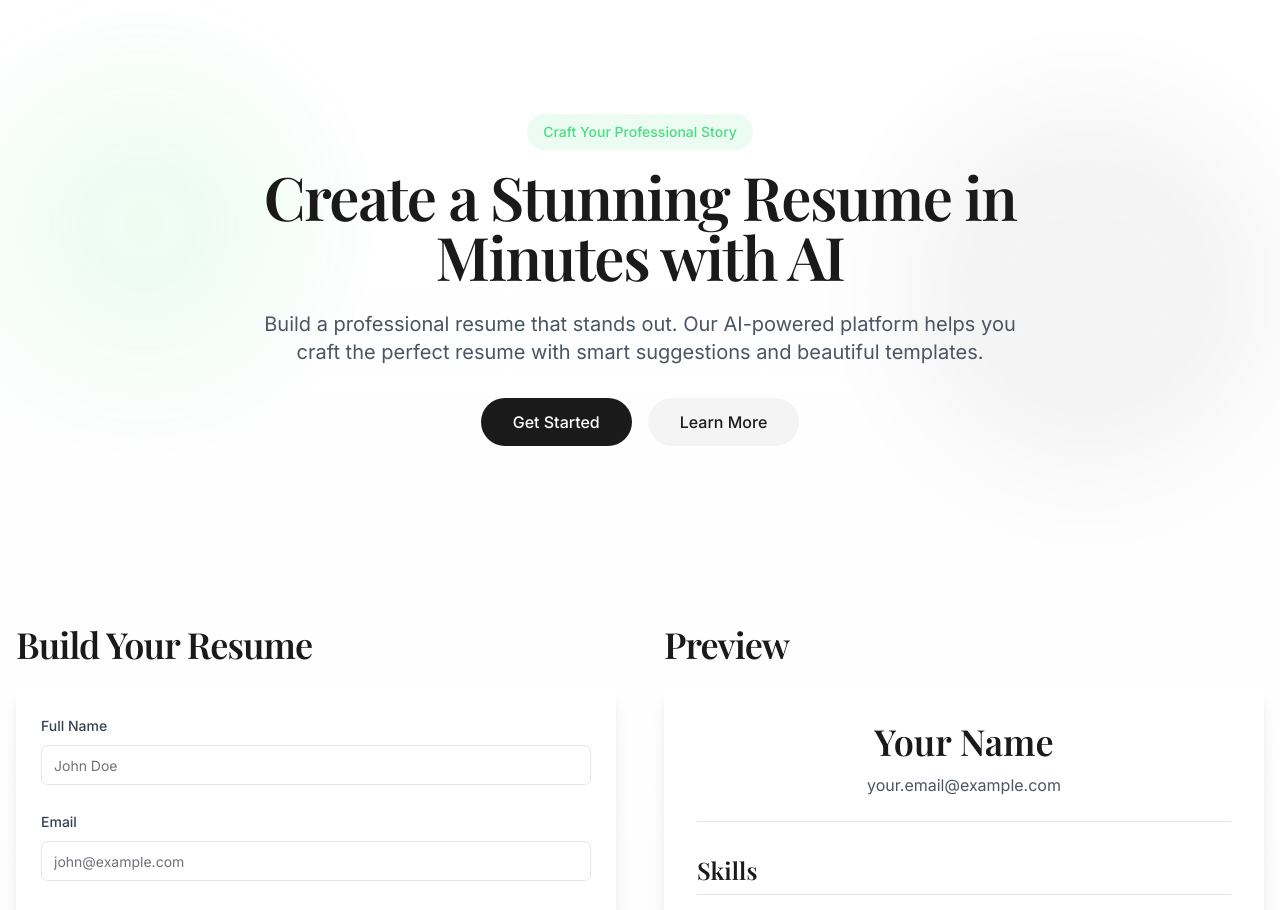
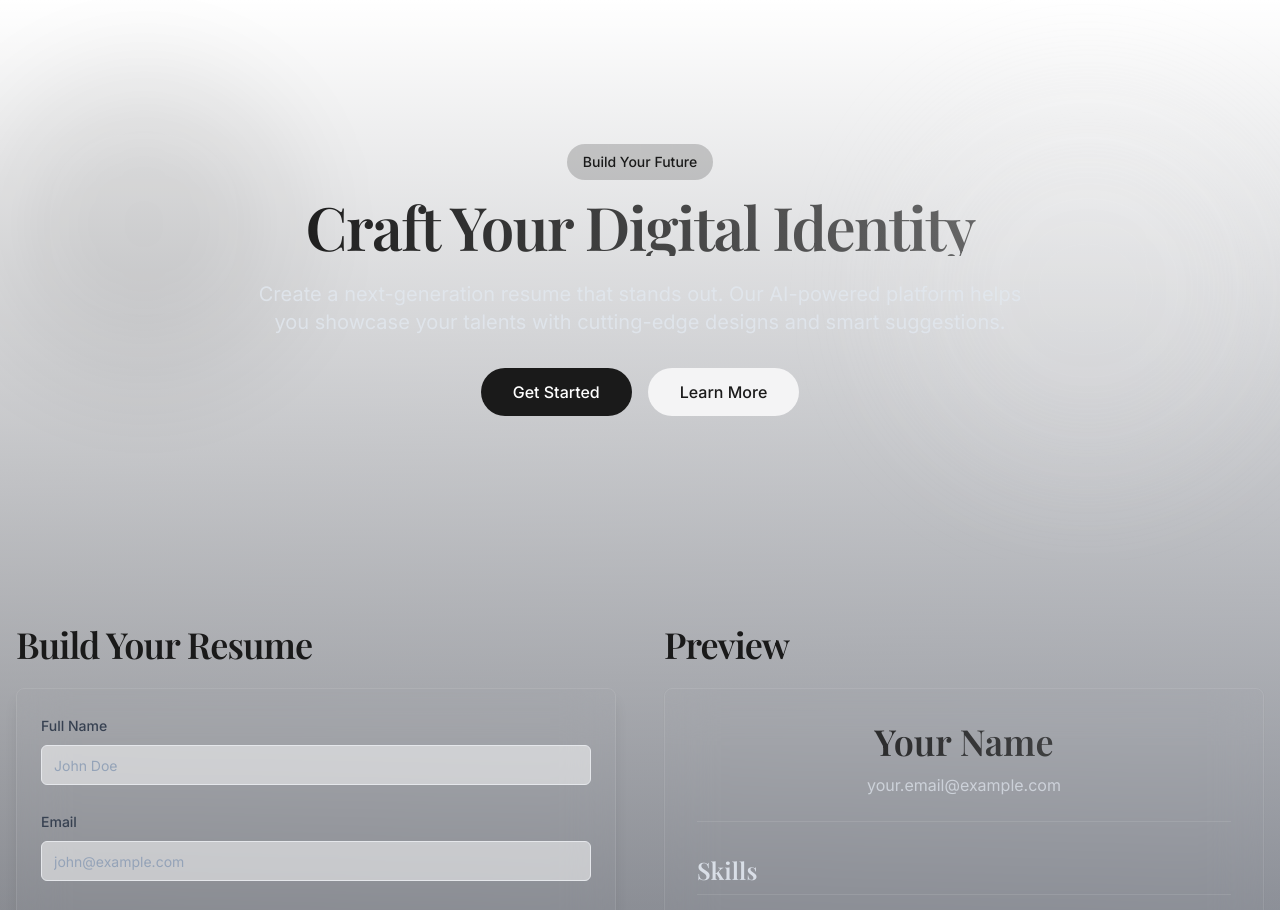
Before and after one commit to SreeAdithya123/smart-portfolio-crafter, a React (Vite) app: page / in a window 1280 px wide. Shown: the top 910 px of the page. Built offline with nearby package versions, Linux system fonts and the light colour scheme.

Commit message:
Update website theme
Update the website's theme to a futuristic style.

```diff
--- a/src/components/Hero.tsx
+++ b/src/components/Hero.tsx
@@ -12,38 +12,41 @@ export const Hero = () => {
           className="text-center max-w-3xl mx-auto"
         >
           <div className="mb-4">
-            <span className="inline-block px-4 py-2 rounded-full bg-accent/10 text-accent font-medium text-sm animate-in">
-              Craft Your Professional Story
+            <span className="inline-block px-4 py-2 rounded-full bg-primary/20 text-primary font-medium text-sm animate-in">
+              Build Your Future
             </span>
           </div>
           <h1 className="h1 mb-6 animate-in" style={{ animationDelay: "0.1s" }}>
-            Create a Stunning Resume in Minutes with AI
+            Craft Your Digital Identity
           </h1>
           <p
-            className="p-large text-gray-600 mb-8 animate-in"
+            className="p-large mb-8 animate-in"
             style={{ animationDelay: "0.2s" }}
           >
-            Build a professional resume that stands out. Our AI-powered platform helps you
-            craft the perfect resume with smart suggestions and beautiful templates.
+            Create a next-generation resume that stands out. Our AI-powered platform helps you
+            showcase your talents with cutting-edge designs and smart suggestions.
           </p>
           <div
             className="flex items-center justify-center gap-4 animate-in"
             style={{ animationDelay: "0.3s" }}
           >
-            <button className="px-8 py-3 rounded-full bg-primary text-white font-medium hover:bg-primary/90 transition-colors">
+            <button className="px-8 py-3 rounded-full bg-primary text-primary-foreground font-medium hover:bg-primary/90 transition-colors">
               Get Started
             </button>
-            <button className="px-8 py-3 rounded-full bg-secondary text-primary font-medium hover:bg-secondary/80 transition-colors">
+            <button className="px-8 py-3 rounded-full bg-secondary text-secondary-foreground font-medium hover:bg-secondary/80 transition-colors">
               Learn More
             </button>
           </div>
         </motion.div>
       </div>
 
-      {/* Background Elements */}
-      <div className="absolute inset-0 w-full h-full bg-gradient-to-b from-accent/5 to-transparent -z-10" />
-      <div className="absolute top-20 left-0 w-72 h-72 bg-accent/10 rounded-full filter blur-3xl animate-pulse" />
-      <div className="absolute bottom-20 right-0 w-96 h-96 bg-primary/5 rounded-full filter blur-3xl animate-pulse" />
+      {/* Futuristic Background Elements */}
+      <div className="absolute inset-0 w-full h-full bg-gradient-to-b from-primary/5 to-transparent -z-10" />
+      <div className="absolute top-20 left-0 w-72 h-72 bg-primary/10 rounded-full filter blur-3xl animate-pulse" />
+      <div className="absolute bottom-20 right-0 w-96 h-96 bg-secondary/20 rounded-full filter blur-3xl animate-pulse" />
+
+      {/* Grid Pattern */}
+      <div className="absolute inset-0 bg-[linear-gradient(rgba(255,255,255,0.05)_1px,transparent_1px),linear-gradient(90deg,rgba(255,255,255,0.05)_1px,transparent_1px)] bg-[size:32px_32px] [mask-image:radial-gradient(ellipse_60%_50%_at_50%_50%,#000,transparent)] opacity-30" />
     </div>
   );
 };
--- a/src/components/ResumePreview.tsx
+++ b/src/components/ResumePreview.tsx
@@ -13,30 +13,32 @@ interface ResumePreviewProps {
 
 export const ResumePreview = ({ data }: ResumePreviewProps) => {
   return (
-    <Card className="p-8 glass-card shadow-lg animate-in print:shadow-none">
+    <Card className="p-8 glass-card animate-in print:shadow-none">
       <div className="max-w-2xl mx-auto space-y-8">
-        <div className="text-center border-b pb-6">
-          <h1 className="text-4xl font-display font-semibold mb-3">{data.fullName || "Your Name"}</h1>
-          <p className="text-gray-600">{data.email || "your.email@example.com"}</p>
+        <div className="text-center border-b border-white/10 pb-6">
+          <h1 className="text-4xl font-display font-semibold mb-3 bg-gradient-to-r from-primary via-primary/80 to-primary/60 bg-clip-text text-transparent">
+            {data.fullName || "Your Name"}
+          </h1>
+          <p className="text-foreground/70">{data.email || "your.email@example.com"}</p>
         </div>
 
         <div>
-          <h2 className="text-2xl font-display font-semibold mb-4 pb-2 border-b text-primary">Skills</h2>
-          <p className="text-gray-600 leading-relaxed">
+          <h2 className="text-2xl font-display font-semibold mb-4 pb-2 border-b border-white/10 text-foreground/90">Skills</h2>
+          <p className="text-foreground/70 leading-relaxed">
             {data.skills || "List your key skills and competencies..."}
           </p>
         </div>
 
         <div>
-          <h2 className="text-2xl font-display font-semibold mb-4 pb-2 border-b text-primary">Experience</h2>
-          <div className="text-gray-600 whitespace-pre-line leading-relaxed">
+          <h2 className="text-2xl font-display font-semibold mb-4 pb-2 border-b border-white/10 text-foreground/90">Experience</h2>
+          <div className="text-foreground/70 whitespace-pre-line leading-relaxed">
             {data.experience || "Describe your professional experience..."}
           </div>
         </div>
 
         <div>
-          <h2 className="text-2xl font-display font-semibold mb-4 pb-2 border-b text-primary">Education</h2>
-          <div className="text-gray-600 whitespace-pre-line leading-relaxed">
+          <h2 className="text-2xl font-display font-semibold mb-4 pb-2 border-b border-white/10 text-foreground/90">Education</h2>
+          <div className="text-foreground/70 whitespace-pre-line leading-relaxed">
             {data.education || "List your educational background..."}
           </div>
         </div>
--- a/src/index.css
+++ b/src/index.css
@@ -1,4 +1,3 @@
-
 @import url('https://fonts.googleapis.com/css2?family=Inter:wght@400;500;600;700&family=Playfair+Display:wght@400;500;600;700&display=swap');
 
 @tailwind base;
@@ -7,24 +6,20 @@
 
 @layer base {
   :root {
-    --background: 0 0% 100%;
-    --foreground: 0 0% 10%;
-    --card: 0 0% 100%;
-    --card-foreground: 0 0% 10%;
-    --popover: 0 0% 100%;
-    --popover-foreground: 0 0% 10%;
-    --primary: 0 0% 10%;
-    --primary-foreground: 0 0% 100%;
-    --secondary: 240 5% 96%;
-    --secondary-foreground: 0 0% 10%;
-    --muted: 240 5% 96%;
-    --muted-foreground: 240 4% 46%;
+    --background: 224 71% 4%;
+    --foreground: 213 31% 91%;
+    --primary: 142 84% 59%;
+    --primary-foreground: 224 71% 4%;
+    --secondary: 222 47% 11%;
+    --secondary-foreground: 213 31% 91%;
     --accent: 142 84% 59%;
-    --accent-foreground: 0 0% 10%;
+    --accent-foreground: 224 71% 4%;
     --destructive: 0 84% 60%;
-    --destructive-foreground: 0 0% 100%;
-    --border: 240 6% 90%;
-    --input: 240 6% 90%;
+    --destructive-foreground: 213 31% 91%;
+    --muted: 223 47% 11%;
+    --muted-foreground: 215 20.2% 65.1%;
+    --border: 216 34% 17%;
+    --input: 216 34% 17%;
     --ring: 142 84% 59%;
     --radius: 0.5rem;
   }
@@ -37,21 +32,23 @@
   body {
     @apply bg-background text-foreground;
     font-feature-settings: "rlig" 1, "calt" 1;
+    background: linear-gradient(to bottom right, hsl(224 71% 4%), hsl(222 47% 11%));
+    min-height: 100vh;
   }
   .glass-card {
-    @apply bg-white/80 backdrop-blur-lg border border-white/20 shadow-lg;
+    @apply bg-secondary/30 backdrop-blur-xl border border-white/10 shadow-[0_8px_32px_rgba(0,0,0,0.12)];
   }
   .h1 {
-    @apply font-display text-4xl md:text-5xl lg:text-6xl font-semibold tracking-tight;
+    @apply font-display text-4xl md:text-5xl lg:text-6xl font-semibold tracking-tight bg-gradient-to-r from-primary via-primary/80 to-primary/60 bg-clip-text text-transparent;
   }
   .h2 {
-    @apply font-display text-3xl md:text-4xl font-semibold tracking-tight;
+    @apply font-display text-3xl md:text-4xl font-semibold tracking-tight text-foreground/90;
   }
   .h3 {
     @apply font-display text-2xl md:text-3xl font-semibold tracking-tight;
   }
   .p-large {
-    @apply text-lg md:text-xl leading-relaxed;
+    @apply text-lg md:text-xl leading-relaxed text-foreground/80;
   }
 }
 
```
